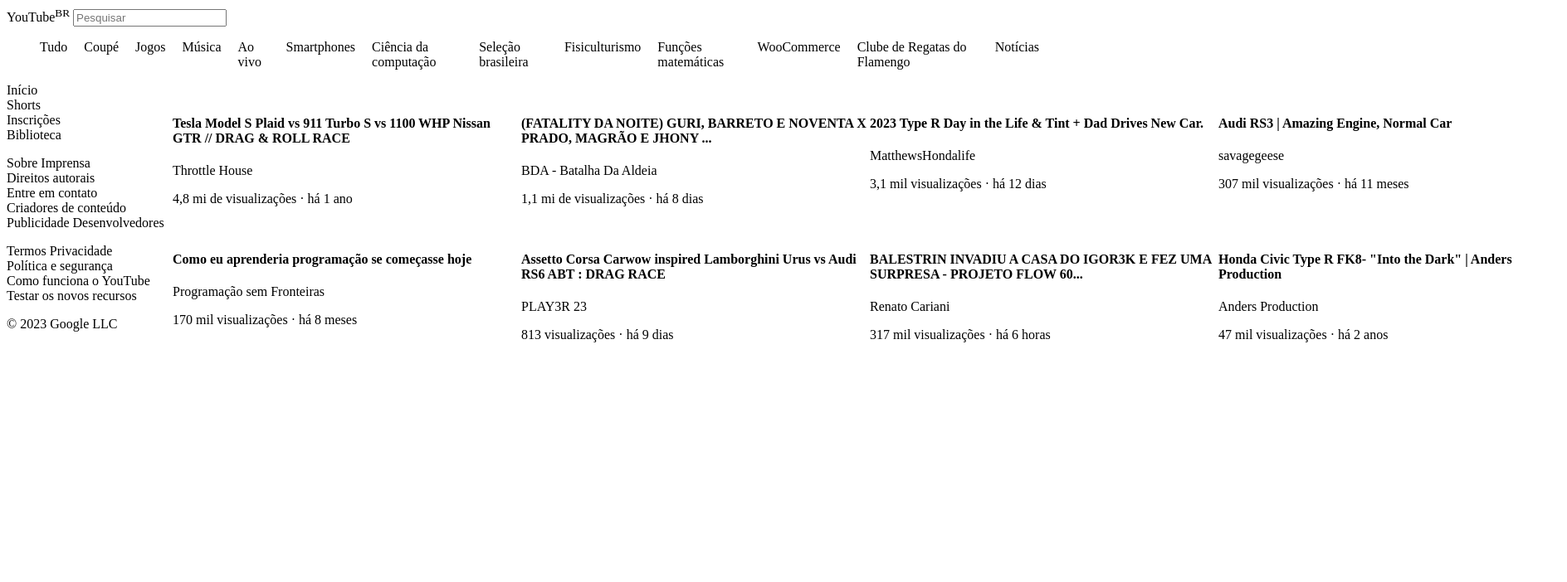
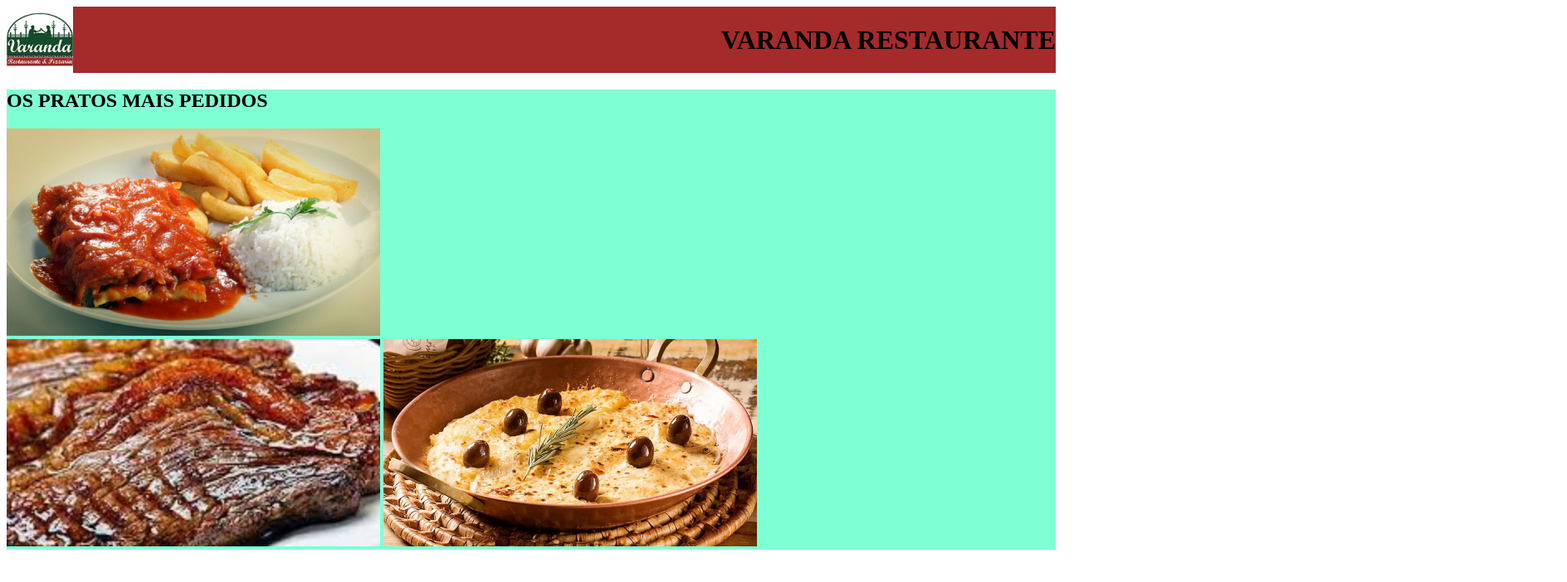
Before and after one commit to Ian-Pessoa/programacao-para-internet-1, a plain HTML site: page index.html in a window 1280 px wide. Shown: the whole page at 83% size, 1888 px wide, since content can reach past the window. Drawn offline with Linux system fonts and the light colour scheme.

Commit message:
Add files via upload

```diff
--- a/index.html
+++ b/index.html
@@ -3,162 +3,49 @@
 <head>
   <meta charset="UTF-8">
   <meta name="viewport" content="width=device-width, initial-scale=1.0">
-  <title>YouTube Clone</title>
+  <title>Varanda Restaurante</title>
   <style>
-    li {
-      margin-right: 20px;
+    header {
+      display: flex;
+      align-items: center;
+      justify-content: space-between;
+      background-color: brown;
     }
 
-    img {
-      width: 400px;
+    .logo {
+      width: 80px;
     }
 
-    main {
-      display: grid;
-      grid-template-columns: 1fr 1fr 1fr 1fr;
-      margin-left: 200px;
+    section {
+      background-color: aquamarine;
     }
 
-    aside {
-      position: fixed;
+    section img {
+      width: 450px;
+      height: 250px;
+      object-fit: cover;
     }
 
-    article {
-      width: 420px;
-    }
-
-    .sidebar {
-      left: 0;
-      bottom: 0;
-      top: 100px;
-    }
   </style>
 </head>
 <body>
   <header>
-    <div style="display: inline-block;">YouTube<sup>BR</sup></div>
-    <input type="text" placeholder="Pesquisar">
-    <nav>
-      <ul style="display: flex; list-style: none; justify-content: space-between;">
-        <li>
-          <div>Tudo</div>
-        </li>
-        <li>
-          <div>Coupé</div>
-        </li>
-        <li>
-          <div>Jogos</div>
-        </li>
-        <li>
-          <div>Música</div>
-        </li>
-        <li>
-          <div>Ao vivo</div>
-        </li>
-        <li>
-          <div>Smartphones</div>
-        </li>
-        <li>
-          <div>Ciência da computação</div>
-        </li>
-        <li>
-          <div>Seleção brasileira</div>
-        </li>
-        <li>
-          <div>Fisiculturismo</div>
-        </li>
-        <li>
-          <div>Funções matemáticas</div>
-        </li>
-        <li>
-          <div>WooCommerce</div>
-        </li>
-        <li>
-          <div>Clube de Regatas do Flamengo</div>
-        </li>
-        <li>
-          <div>Notícias</div>
-        </li>
-      </ul>
-    </nav>
+    <img class="logo" src="logotipo.jfif" alt="">
+    <h1 style="display: inline-block;">VARANDA RESTAURANTE</h1>
   </header>
+  <main>
+    <section>
+      <h2>OS PRATOS MAIS PEDIDOS</h2>
+      <div>
+        <img src="prato-1.jpg" alt="">
 
-  <aside>
-    <nav class="sidebar">
-      <div>Início</div>
-      <div>Shorts</div>
-      <div>Inscrições</div>
-      <div>Biblioteca</div>
-    </nav>
-    <footer>
-      <p>Sobre Imprensa <br> Direitos autorais <br>
-         Entre em contato <br> Criadores de conteúdo <br> Publicidade Desenvolvedores
-      </p>
+      </div>
 
-      <p>
-        Termos Privacidade <br> Política e segurança <br> Como funciona o YouTube <br> Testar os novos recursos
-      </p>
 
-      <p>© 2023 Google LLC</p>
-    </footer>
-  </aside>
+      <img src="prato-2.jfif" alt="">
 
-  <main>
-    <article>
-      <img src="/atividade-2/thumbnails/thumbnail-1.webp" alt="">
-      <h4>Tesla Model S Plaid vs 911 Turbo S vs 1100 WHP Nissan GTR // DRAG & ROLL RACE</h4>
-      <p>Throttle House</p>
-      <p>4,8 mi de visualizações &centerdot; há 1 ano</p>
-    </article>
-
-    <article>
-      <img src="/atividade-2/thumbnails/thumbnail-2.webp" alt="">
-      <h4>(FATALITY DA NOITE) GURI, BARRETO E NOVENTA X PRADO, MAGRÃO E JHONY ...</h4>
-      <p>BDA - Batalha Da Aldeia</p>
-      <p>1,1 mi de visualizações &centerdot; há 8 dias</p>
-    </article>
-
-    <article>
-      <img src="/atividade-2/thumbnails/thumbnail-3.webp" alt="">
-      <h4>2023 Type R Day in the Life & Tint + Dad Drives New Car.</h4>
-      <p>MatthewsHondalife</p>
-      <p>3,1 mil visualizações &centerdot; há 12 dias</p>
-    </article>
-
-    <article>
-      <img src="/atividade-2/thumbnails/thumbnail-4.webp" alt="">
-      <h4>Audi RS3 | Amazing Engine, Normal Car</h4>
-      <p>savagegeese</p>
-      <p>307 mil visualizações &centerdot; há 11 meses</p>
-    </article>
-
-    <article>
-      <img src="/atividade-2/thumbnails/thumbnail-5.webp" alt="">
-      <h4>Como eu aprenderia programação se começasse hoje</h4>
-      <p>Programação sem Fronteiras</p>
-      <p>170 mil visualizações &centerdot; há 8 meses</p>
-    </article>
-
-    <article>
-      <img src="/atividade-2/thumbnails/thumbnail-6.webp" alt="">
-      <h4>Assetto Corsa Carwow inspired Lamborghini Urus vs Audi RS6 ABT : DRAG RACE</h4>
-      <p>PLAY3R 23</p>
-      <p>813 visualizações &centerdot; há 9 dias</p>
-    </article>
-
-    <article>
-      <img src="/atividade-2/thumbnails/thumbnail-7.webp" alt="">
-      <h4>BALESTRIN INVADIU A CASA DO IGOR3K E FEZ UMA SURPRESA - PROJETO FLOW 60...</h4>
-      <p>Renato Cariani</p>
-      <p>317 mil visualizações &centerdot; há 6 horas</p>
-    </article>
-
-    <article>
-      <img src="/atividade-2/thumbnails/thumbnail-8.webp" alt="">
-      <h4>Honda Civic Type R FK8- "Into the Dark" | Anders Production</h4>
-      <p>Anders Production</p>
-      <p>47 mil visualizações &centerdot; há 2 anos</p>
-    </article>
+      <img src="prato-3.webp" alt="">
+    </section>
   </main>
 </body>
 </html>
```
Also changed, not shown: logotipo.jfif (added), prato-1.jpg (added), prato-2.jfif (added), prato-3.webp (added), restaurante.jpg (added), 1 other file.
